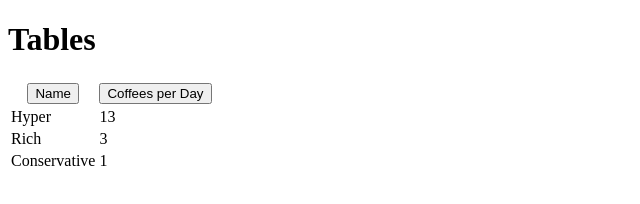
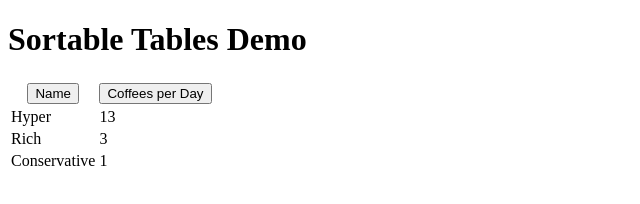
Before and after one commit to RichCaloggero/enhance-table, a plain HTML site: page demo.html in a window 1280 px wide. Shown: the whole page, without its empty margins (0-640 px from the left). Drawn offline with Linux system fonts and the light colour scheme.

Commit message:
* updated demo title

```diff
--- a/demo.html
+++ b/demo.html
@@ -3,10 +3,10 @@
 <head>
 <meta charset="utf-8">
 <meta name="viewport" content="width=device-width, minimum-scale=1, initial-scale=1, user-scalable=yes">
-<title>Tables</title>
+<title>Sortable Tables Demo</title>
 </head>
 <body>
-<h1>Tables</h1>
+<h1>Sortable Tables Demo</h1>
 
 <table class="sortable">
 <thead><tr class="sort">
```
